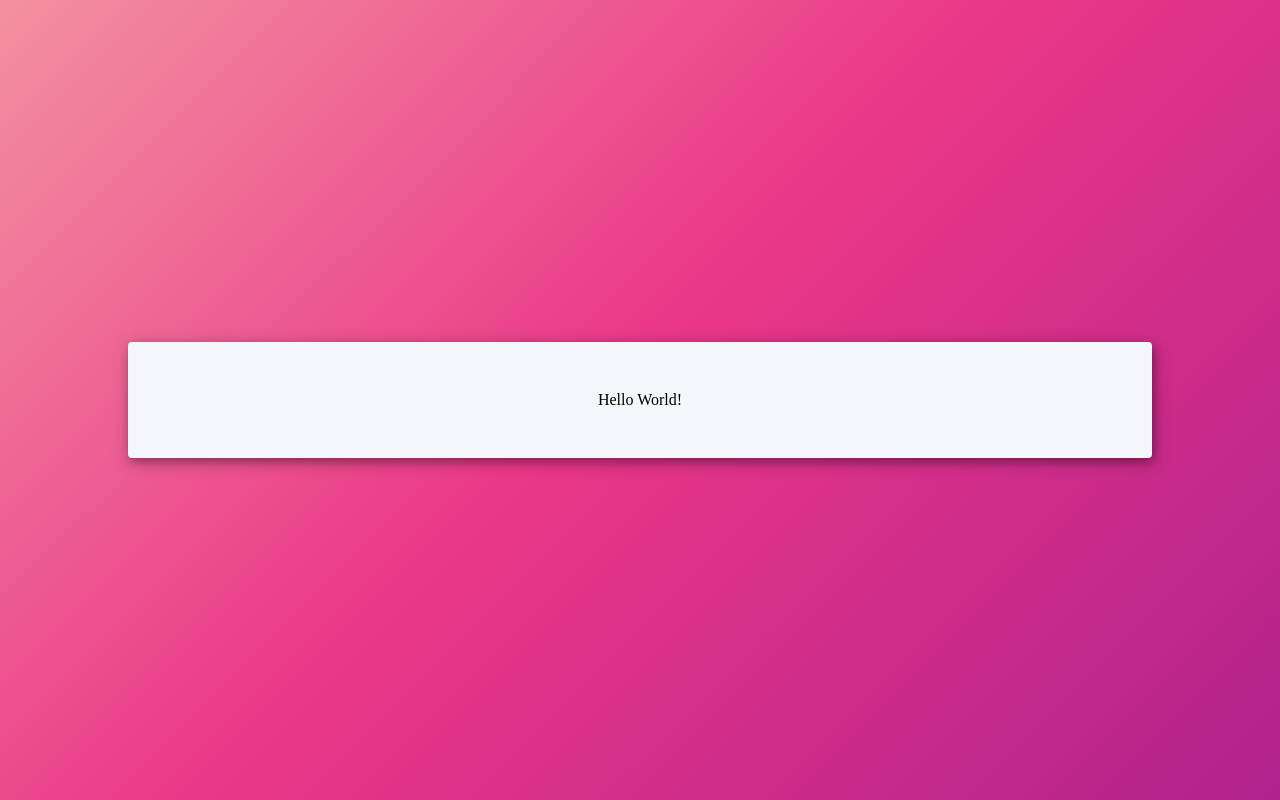
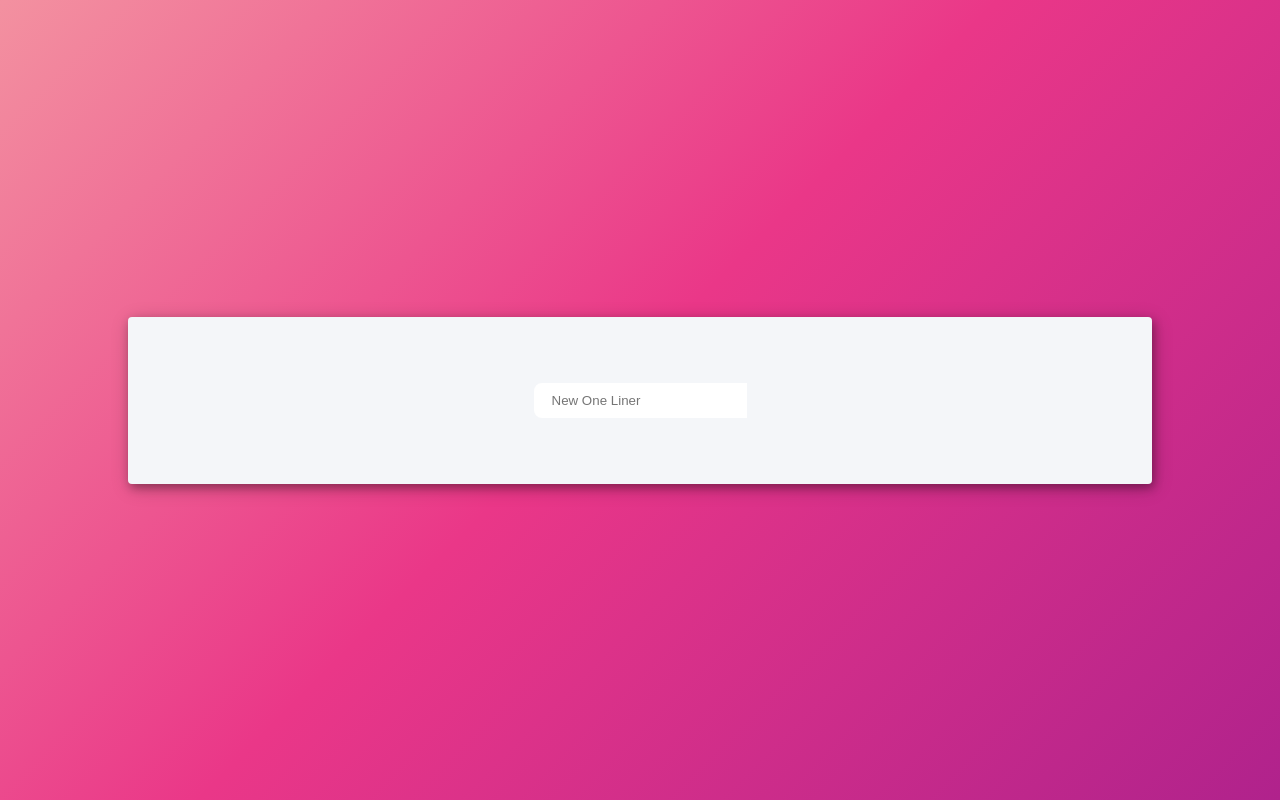
Before and after one commit to ztrouy/chuckle-checklist, a React (Vite) app: page / in a window 1280 px wide. Built offline with nearby package versions, Linux system fonts and the light colour scheme.

Commit message:
Added input field for typing a new joke

```diff
--- a/src/App.jsx
+++ b/src/App.jsx
@@ -1,5 +1,17 @@
+import { useState } from "react"
 import "./App.css"
 
 export const App = () => {
-  return <div>Hello World!</div>
+  const [newJoke, setNewJoke] = useState("")
+
+  return <div className="joke-add-form">
+  <input
+    className="joke-input"
+    type="text"
+    placeholder="New One Liner"
+    onChange={event => {
+      setNewJoke(event.target.value)
+    }}
+  />
+  </div>
 }
```
